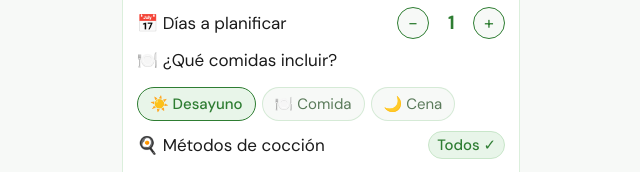
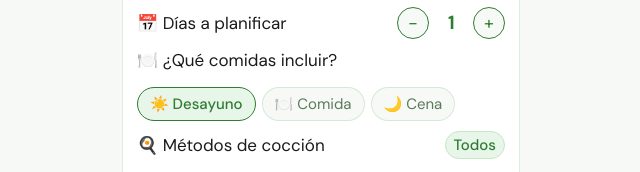
Before and after one commit to maikgoo/Comer_sano_app, a website: page index.html in a window 1280 px wide. Shown: the part 1067-1239 px from the top of the page, 319-959 px from the left. Drawn offline with Linux system fonts and the light colour scheme.

Commit message:
Update index.html

```diff
--- a/index.html
+++ b/index.html
@@ -249,7 +249,7 @@ body { font-family: 'DM Sans', sans-serif; background: var(--bg); color: var(--t
     <div class="option-row" style="flex-direction:column;align-items:flex-start;gap:8px">
       <div class="option-label" style="width:100%;display:flex;justify-content:space-between;align-items:center;">
         <span>🍳 Métodos de cocción</span>
-        <span id="methods-all-btn" style="font-size:15px;color:var(--accent);cursor:pointer;font-weight:500;padding:3px 8px;border:1px solid #C8E6C9;border-radius:20px;background:#E8F5E9;" onclick="selectAllMethods()">Todos ✓</span>
+        <span id="methods-all-btn" style="font-size:15px;color:var(--accent);cursor:pointer;font-weight:500;padding:3px 8px;border:1px solid #C8E6C9;border-radius:20px;background:#E8F5E9;" onclick="selectAllMethods()">Todos</span>
       </div>
       <div class="method-grid">
         <button class="method-btn active" id="method-Sartén" onclick="toggleMethod('Sartén',this)">🍳 Sartén</button>
```
